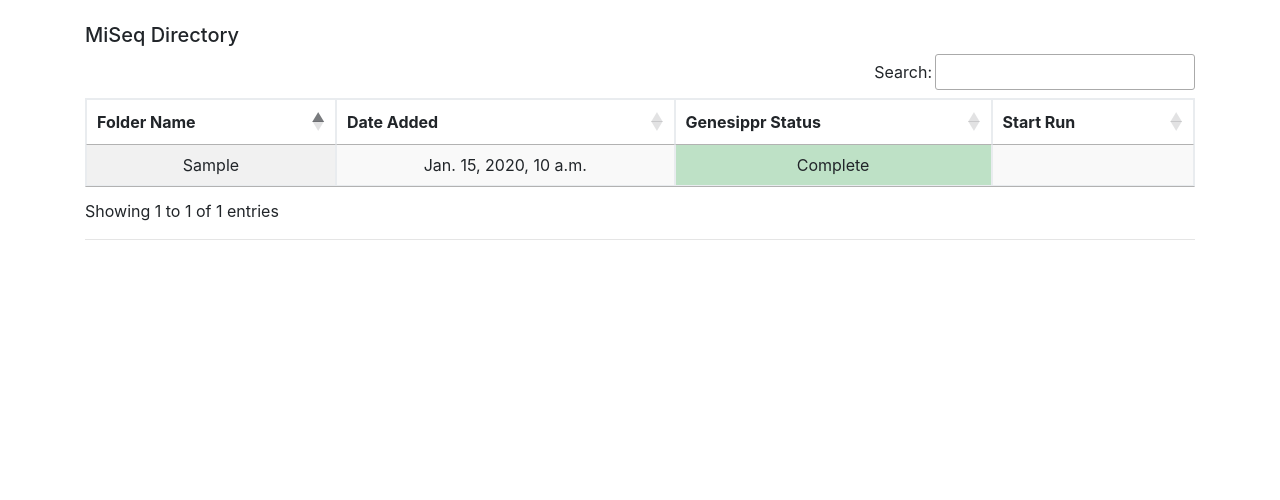
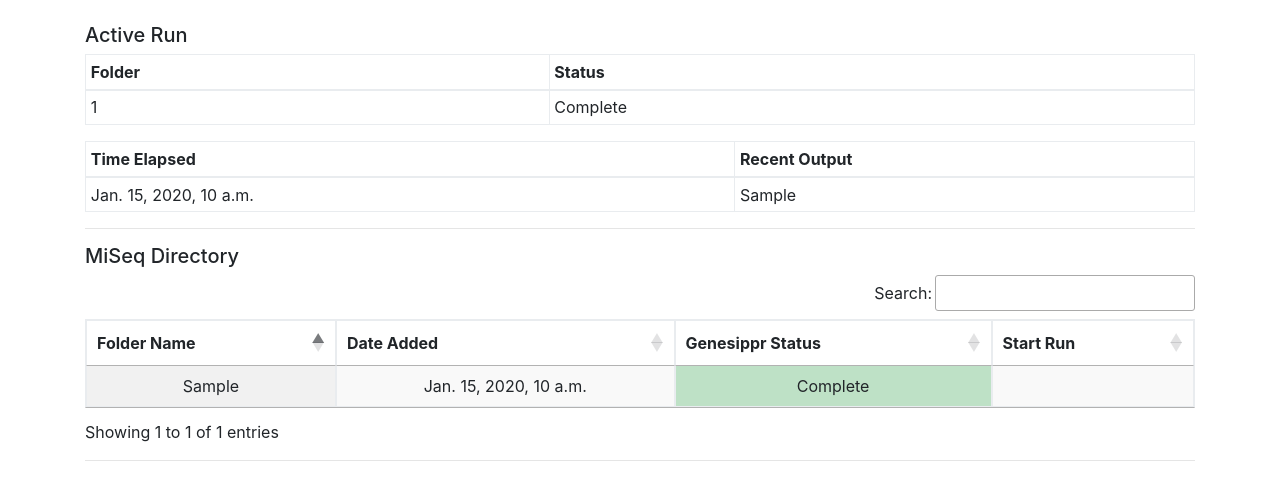
Before and after one commit to lowandrew/sipping_portal, a Django app: template sipping_portal/templates/sipper/miseq.html in a window 1280 px wide. Shown: the part 56-556 px from the top of the page. Run offline with Django 3.2, Linux system fonts and the light colour scheme; the template is opened without the code that fills it: most values are stand-ins (such as "Sample title", 1, 10 or a date in 2020); some libraries are stand-ins or nearby versions.

Commit message:
Added active run functionality

```diff
--- a/sipping_portal/templates/sipper/miseq.html
+++ b/sipping_portal/templates/sipper/miseq.html
@@ -3,6 +3,11 @@
 
 {% block content %}
 
+    <h5>Active Run</h5>
+        <div id="active-run">
+            {% include 'sipper/active_run.html' %}
+        </div>
+    <hr>
     <h5>MiSeq Directory</h5>
     <table id="miseq_directory" class="table table-sm table-hover table-responsive table-bordered display">
     <thead>
@@ -48,17 +53,11 @@
 
     <hr>
 
-{#    {% include 'sipper/current_run.html' %}#}
-
-
     {# For some awful reason I have to load the JS I need for dataTables on this HTML page. base.html won't extend.#}
-    <script src="https://code.jquery.com/jquery-3.2.1.slim.min.js"
-            integrity="sha384-KJ3o2DKtIkvYIK3UENzmM7KCkRr/rE9/Qpg6aAZGJwFDMVNA/GpGFF93hXpG5KkN"
+    <script src="https://code.jquery.com/jquery-3.2.1.min.js"
             crossorigin="anonymous"></script>
 
-
     <script type="text/javascript" src="https://cdn.datatables.net/v/dt/dt-1.10.16/datatables.min.js"></script>
-
 
     {# dataTables reference: https://www.datatables.net/manual/options #}
     <script type="text/javascript">
@@ -72,4 +71,32 @@
         } );
     </script>
 
+
+    {# Periodically refresh the status table #}
+    <script type="text/javascript">
+        function loadTables() {
+            $(document).ready(function(){
+                $('#active-run').load('active_run');
+            });
+        }
+
+        //Immediately load the tables
+        setTimeout(function() {
+            {% if run.genesippr_status == 'Processing' %}
+                console.log('Initial table loading');
+                loadTables();
+            {% endif %}
+        }, 1); //
+
+        //Periodically load the tables if and job status == 'Processing'
+        setInterval(function() {
+            {% for run in miseq_runs %}
+                {% if run.genesippr_status == 'Processing' %}
+                    console.log('Loading...');
+                    loadTables();
+                {% endif %}
+            {% endfor %}
+        }, 10000); // This reloads the <div> every 10 seconds.
+    </script>
+
 {% endblock %}
```
